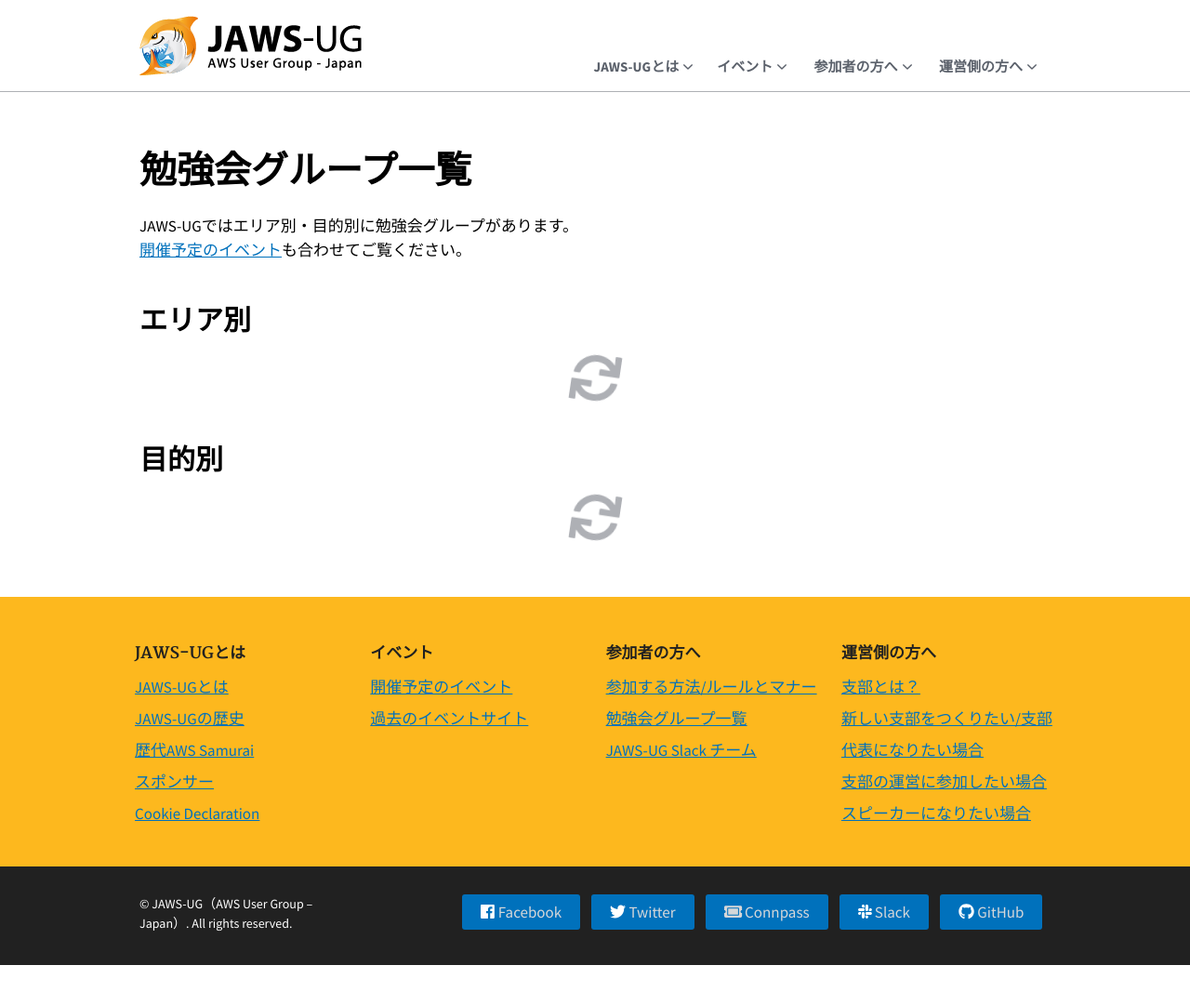
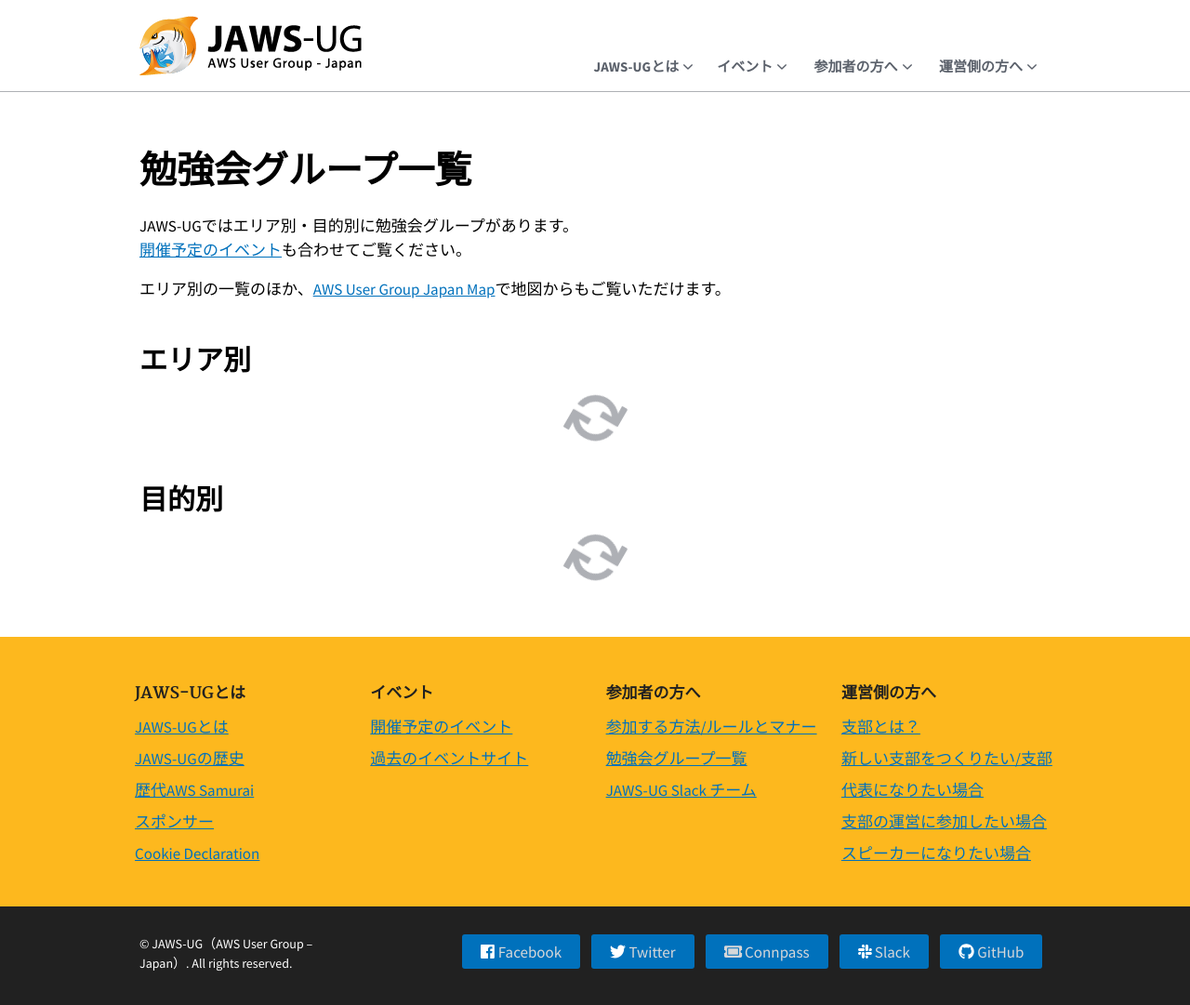
Before and after one commit to jaws-ug/jaws-ug.jp, a Jekyll site: the page built from pages/act.md, in a window 1280 px wide. Shown: the whole page at 93% size. Built offline with Jekyll 4.4.1, drawn with Linux system fonts in a browser that asks for light colours; nearby versions of some CDN libraries; comment, search, counter and statistics services are not loaded; before the commit the page ends 1038 px from its top, so only the background shows below that.

Commit message:
エリアMAP URL追加

```diff
--- a/pages/act.md
+++ b/pages/act.md
@@ -7,3 +7,5 @@
 
 JAWS-UGではエリア別・目的別に勉強会グループがあります。
 [開催予定のイベント]({{ site.baseurl }}{% link pages/calendar.md %})も合わせてご覧ください。
+
+エリア別の一覧のほか、[AWS User Group Japan Map](https://www.jawsug.dayjournal.dev/)で地図からもご覧いただけます。
```
